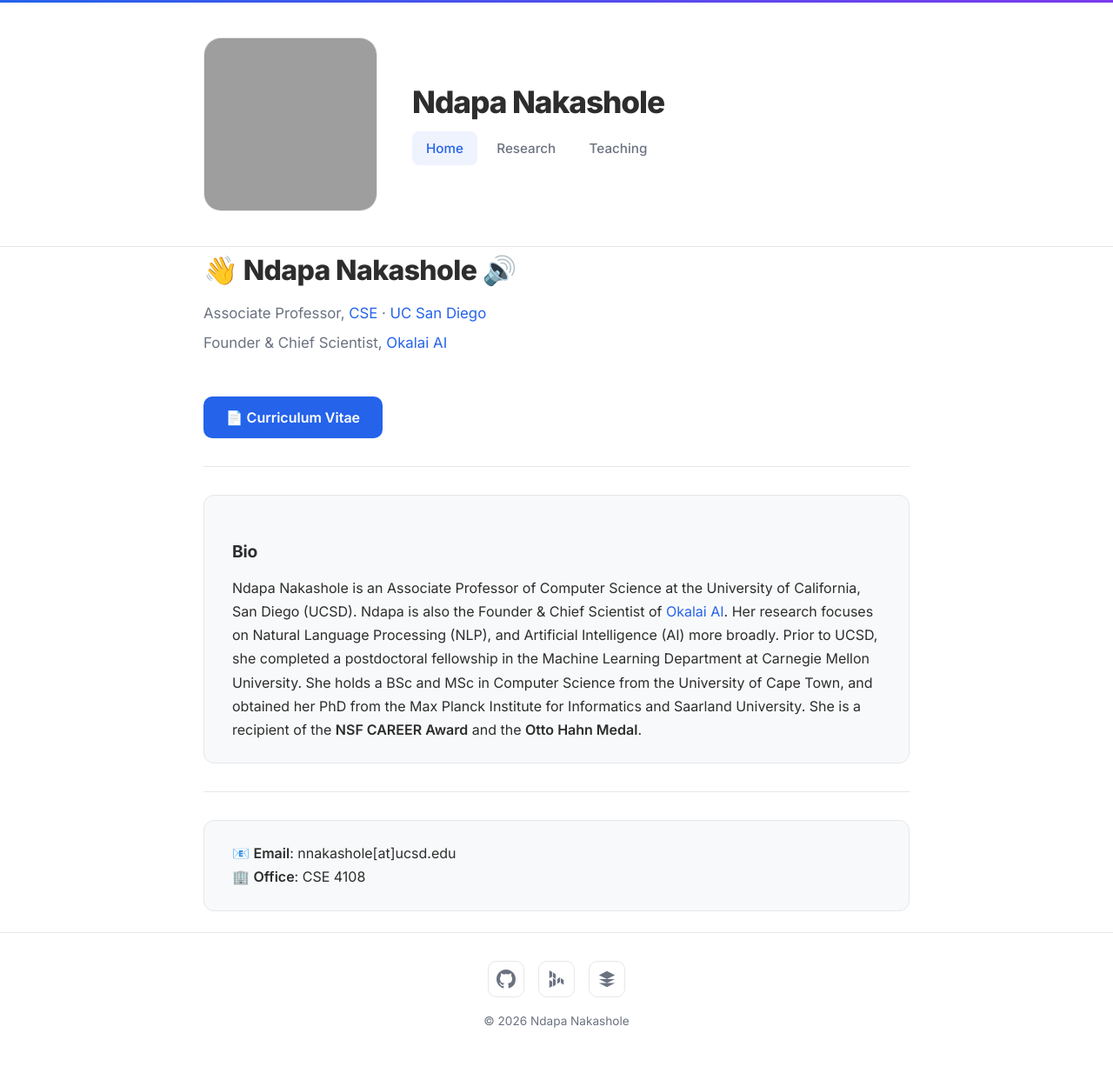
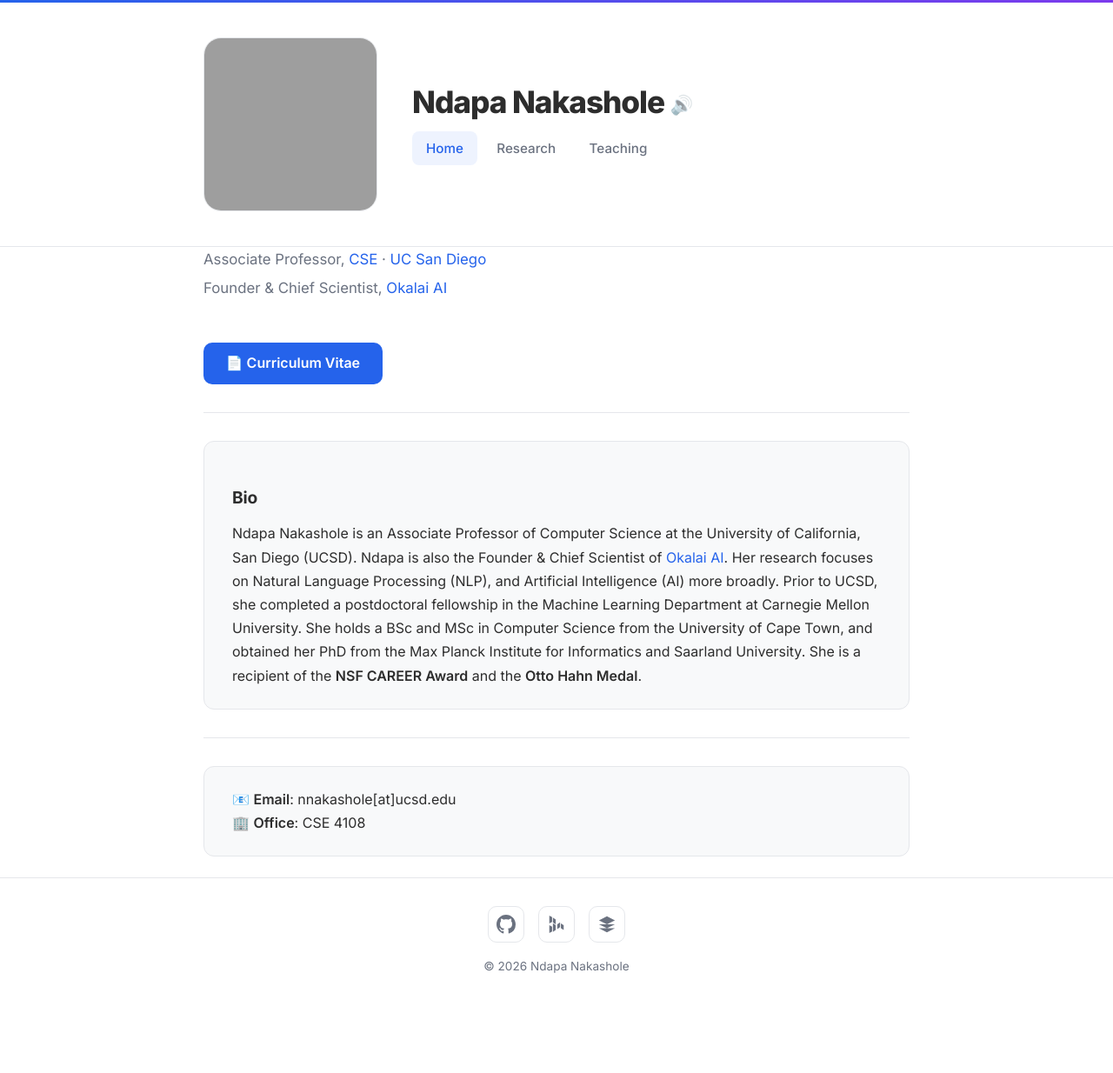
Before and after one commit to ndapa/ndapa.github.io, a Jekyll site: the page built from index.md, in a window 1280 px wide. Shown: the whole page at 87% size. Built offline with Jekyll 4.4.1, drawn with Linux system fonts in a browser that asks for light colours; after the commit the page ends 1171 px from its top, so only the background shows below that; grey boxes are pictures that could not be loaded.

Commit message:
Move speaker icon to header name, remove duplicate greeting

```diff
--- a/_layouts/default.html
+++ b/_layouts/default.html
@@ -25,7 +25,7 @@
       </div>
     </div>
     <div class="hero-text">
-      <h1><a href="{{ '/' | relative_url }}">{{ site.title }}</a></h1>
+      <h1><a href="{{ '/' | relative_url }}">{{ site.title }}</a> <a href="{{ '/assets/audio/name.mp3' | relative_url }}" title="Hear my name" class="name-audio">🔊</a></h1>
       <nav>
         <a href="{{ '/' | relative_url }}"{% if page.url == '/' %} class="active"{% endif %}>Home</a>
         <a href="{{ '/research/' | relative_url }}"{% if page.url == '/research/' %} class="active"{% endif %}>Research</a>
--- a/assets/css/style.css
+++ b/assets/css/style.css
@@ -107,6 +107,19 @@ body {
 
 .site-header h1 a:hover {
   color: var(--accent);
+}
+
+.name-audio {
+  font-size: 0.6em;
+  vertical-align: middle;
+  text-decoration: none;
+  opacity: 0.5;
+  transition: opacity 0.2s ease;
+}
+
+.name-audio:hover {
+  opacity: 1;
+  text-decoration: none;
 }
 
 .site-header nav {
--- a/index.md
+++ b/index.md
@@ -2,11 +2,6 @@
 layout: default
 title: "Home"
 ---
-
-<div class="intro-greeting">
-  👋 Ndapa Nakashole
-  <a href="{{ '/assets/audio/name.mp3' | relative_url }}" title="Hear my name">🔊</a>
-</div>
 
 <p class="intro-role">
   Associate Professor, <a href="https://cse.ucsd.edu/">CSE</a> · <a href="https://ucsd.edu/">UC San Diego</a>
```
